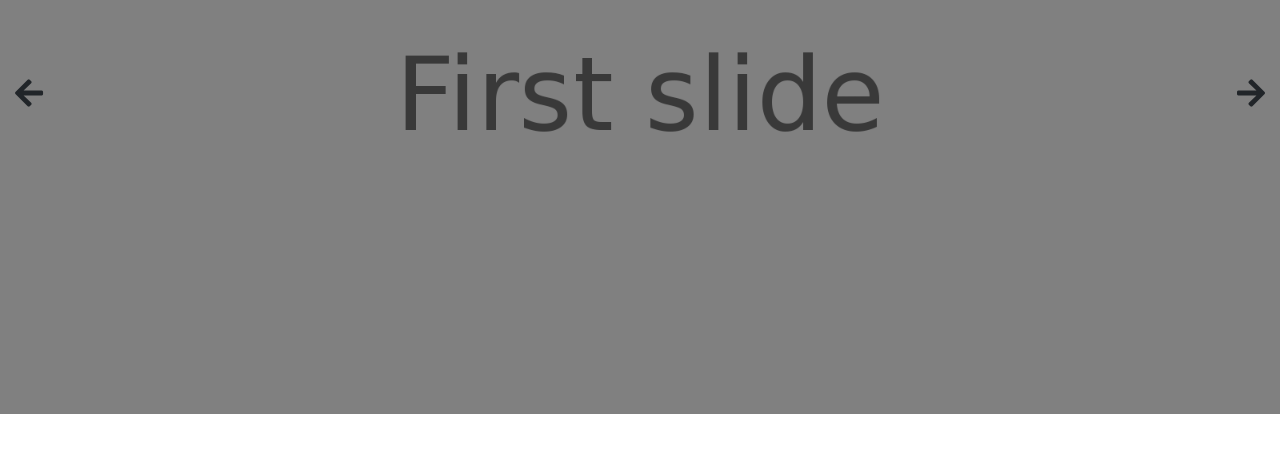
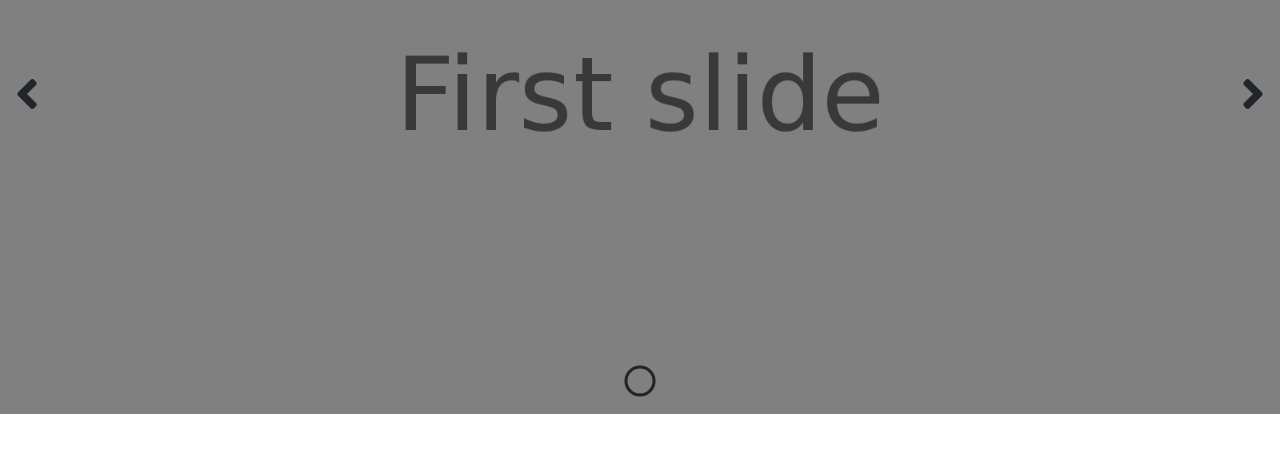
Before and after one commit to super861/website-template, a React (Create React App) app: page / in a window 1280 px wide. Shown: the part 290-739 px from the top of the page. Built offline with nearby package versions, Linux system fonts and the light colour scheme.

Commit message:
start on dot controls

```diff
--- a/public/style.css
+++ b/public/style.css
@@ -2,7 +2,10 @@
 .banner { position: relative; overflow: hidden; }
 .banner .slide { height: 100%; width: 100%; position: absolute; z-index: 1; }
 .banner .banner-controls { display: flex; z-index: 3; position: absolute; width: 100%; height: 100%; justify-content: space-between; align-items: center; }
-.banner .banner-controls .nextArrow { margin: 15px; }
+.banner .banner-controls > div { margin: 15px; }
+.banner .banner-controls > div:hover { cursor: pointer; }
+.banner .banner-controls .dot { align-self: flex-end; }
+
 
 /*+++++FOOTER+++++*/
 .footer { position: absolute; bottom: 0; width: 100%; height: 60px; line-height: 60px; background-color: #f5f5f5; }
--- a/src/js/scenes/scenes/components/BannerSlider/BannerSlider.js
+++ b/src/js/scenes/scenes/components/BannerSlider/BannerSlider.js
@@ -2,6 +2,7 @@ import React, { Component } from 'react';
 import Slide from './slide/Slide';
 import RightArrow from './arrows/RightArrow';
 import LeftArrow from './arrows/LeftArrow';
+import Dot from './dots/Dot';
 
 class BannerSlider extends Component {
   constructor() {
@@ -32,6 +33,7 @@ class BannerSlider extends Component {
       this.getSlide = this.getSlide.bind(this);
       this.tempSlide = this.tempSlide.bind(this);
       this.autoPlay = this.autoPlay.bind(this);
+      this.getDots = this.getDots.bind(this);
 
 
       if(this.state.autoPlay) {
@@ -131,6 +133,13 @@ class BannerSlider extends Component {
     return <Slide imgpath={this.state.images[idx]} zindex='1' marginleft="0px" time="0" />
   }
 
+  getDots() {
+    return(
+      <Dot />
+    );
+
+  }
+
   render() {
     return(
       <div className="banner" style={this.state.bannerStyle}>
@@ -138,6 +147,7 @@ class BannerSlider extends Component {
         {this.getSlide(this.state.slideCount)}
         <div className="banner-controls">
           <LeftArrow previousSlide={this.previousSlide} />
+          { this.getDots() }
           <RightArrow nextSlide={this.nextSlide} />
         </div>
       </div>
--- a/src/js/scenes/scenes/components/BannerSlider/arrows/LeftArrow.js
+++ b/src/js/scenes/scenes/components/BannerSlider/arrows/LeftArrow.js
@@ -3,7 +3,7 @@ import React from 'react';
 const LeftArrow = (props) => {
   return(
     <div className="nextArrow" onClick={props.previousSlide}>
-      <i className="fa fa-arrow-left fa-2x" aria-hidden="true"></i>
+      <i className="fa fa-angle-left fa-3x" aria-hidden="true"></i>
     </div>
   );
 }
--- a/src/js/scenes/scenes/components/BannerSlider/arrows/RightArrow.js
+++ b/src/js/scenes/scenes/components/BannerSlider/arrows/RightArrow.js
@@ -3,7 +3,7 @@ import React from 'react';
 const RightArrow = (props) => {
   return(
     <div className="nextArrow" onClick={props.nextSlide}>
-      <i className="fa fa-arrow-right fa-2x" aria-hidden="true"></i>
+      <i className="fa fa-angle-right fa-3x" aria-hidden="true"></i>
     </div>
   );
 }
--- /dev/null
+++ b/src/js/scenes/scenes/components/BannerSlider/dots/Dot.js
@@ -0,0 +1,11 @@
+import React from 'react';
+
+const Dot = (props) => {
+  return(
+    <div className="dot">
+      {props.active ? <i class="fas fa-circle fa-2x"></i> : <i class="far fa-circle fa-2x"></i>}
+    </div>
+  );
+}
+
+export default Dot
```
